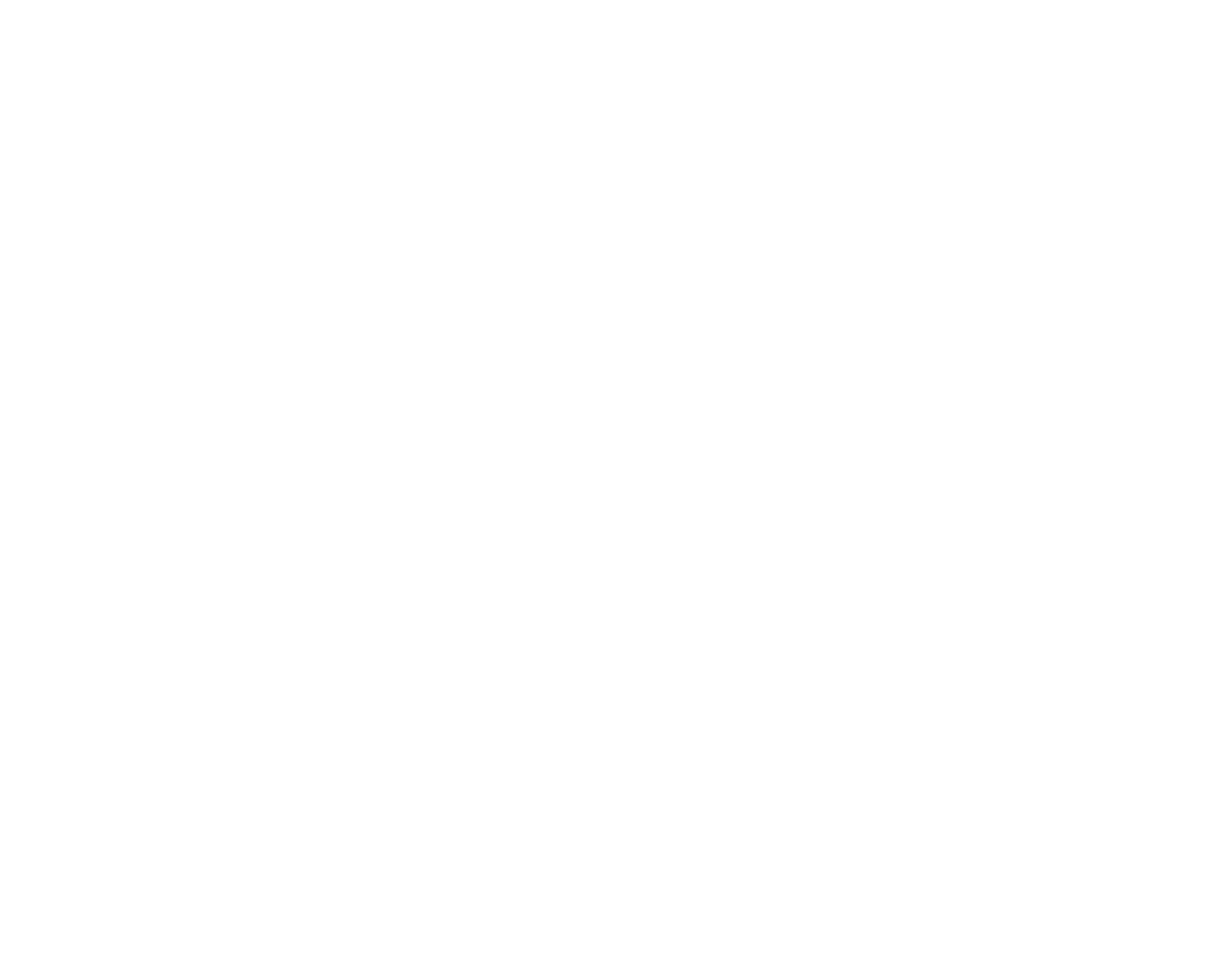
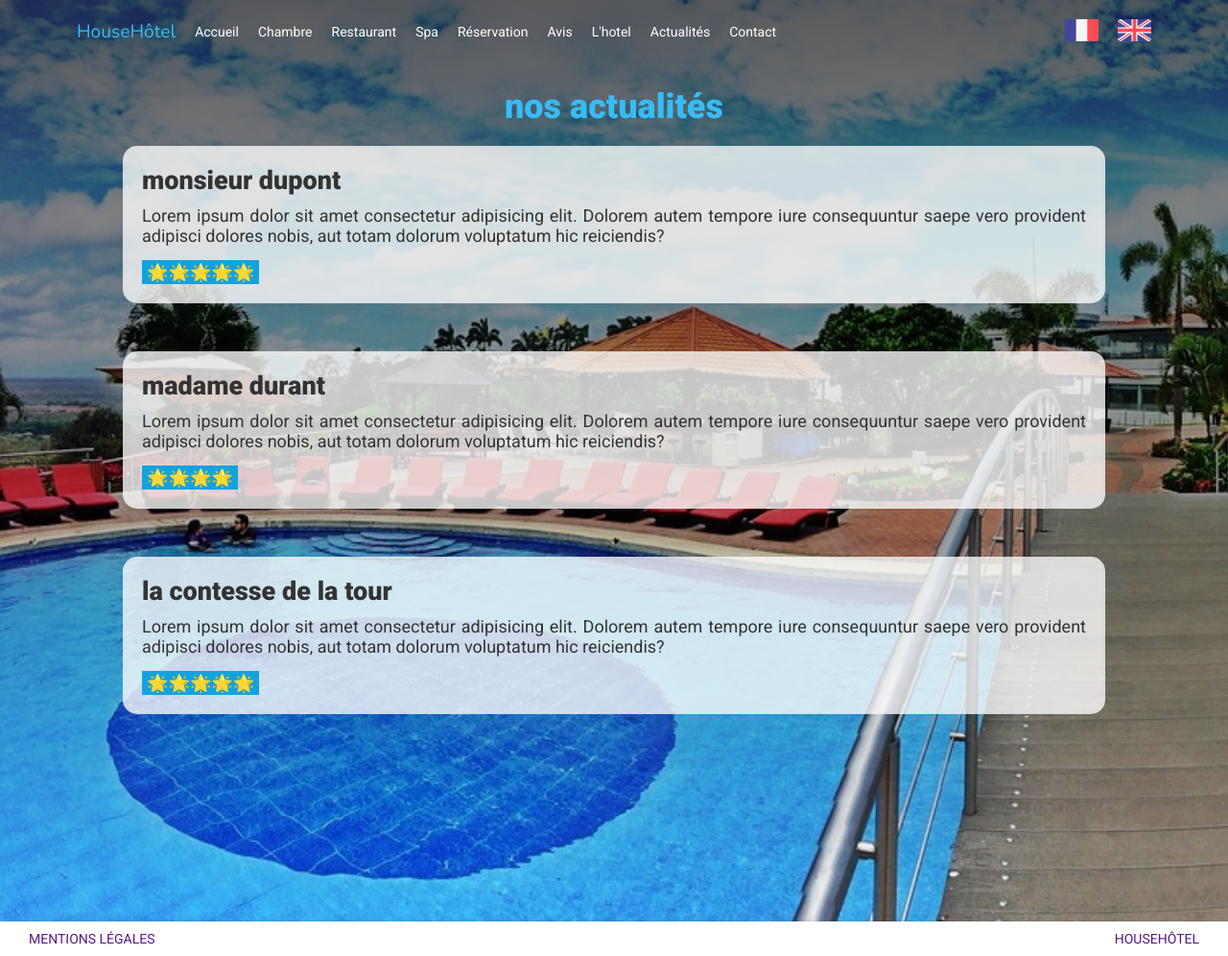
Before and after one commit to Oan-Dev/house-hotel, a plain HTML site: page assets/view/advise.html in a window 1280 px wide. Shown: the whole page at 96% size. Before the commit the page ends 800 px from the top, so only its background shows below. Drawn offline with nearby package versions, Linux system fonts and the light colour scheme.

Commit message:
feat : advise page. bug : emoji design style and its container

```diff
--- /dev/null
+++ b/assets/css/advise.css
@@ -0,0 +1,49 @@
+main {
+    width: 100%;
+    /* background-color: blue; */
+    background-image: linear-gradient(rgba(0, 0, 0, 0.638), transparent), url("../img/pools/HouseHotelPool-2_1920.jpg");
+    background-repeat: no-repeat;
+    background-size: cover;
+    min-height: 120vh;
+    padding-block: 80px;
+}
+
+.container {
+    width: 80%;
+    margin: 10px auto;
+    color: var(--txt-color);
+}
+
+h1 {
+    text-align: center;
+    margin-bottom: 20px;
+    color: var(--primary-color);
+
+}
+
+section {
+    text-align: justify;
+    margin-bottom: 50px;
+    padding: 20px;
+    background-color: rgba(255, 255, 255, 0.775);
+    border-radius: 15px;
+    -webkit-border-radius: 15px;
+    -moz-border-radius: 15px;
+    -ms-border-radius: 15px;
+    -o-border-radius: 15px;
+}
+
+section h2 {
+    margin-bottom: 10px;
+ }
+
+ section p {
+    margin-bottom: 15px;
+ }
+ .star{
+    width: max-content;
+    background-color: #13a2e0;
+    /* color: #13a2e0; */
+    padding: 2px 5px;
+
+ }
--- a/assets/view/advise.html
+++ b/assets/view/advise.html
@@ -4,9 +4,70 @@
     <meta charset="UTF-8">
     <meta http-equiv="X-UA-Compatible" content="IE=edge">
     <meta name="viewport" content="width=device-width, initial-scale=1.0">
-    <title>House Hôtel | les avis </title>
+    <link rel="stylesheet" href="../css/advise.css">
+    <link rel="stylesheet" href="../css/style.css">
+    <title>House Hôtel | les actualités </title>
 </head>
 <body>
+    <header>
+        <div class="logo">
+          <a href="../../index.html"">HouseHôtel</a>
+        </div>
+        <nav>
+            <a href="../../index.html">Accueil </a>
+            <a href="room.html">Chambre</a>
+            <a href="restaurant.html">Restaurant </a>
+            <a href="spa.html">Spa </a>
+            <a href="reservation.html">Réservation </a>
+            <a href="advise.html">Avis </a>
+            <a href="hotel.html">L'hotel </a>
+            <a href="actualities.html">Actualités </a>
+            <a href="contact.html">Contact </a>
+        </nav>
+        <div class="flag">
+            <a href=""><img src="../img/flag/france.png" alt="drapeau france" /></a>
+            <a href=""
+              ><img
+                src="../img/flag/united-kingdom.png" alt="drapeau united-kingdom"/></a>
+          </div>
+        <div class="hamburger">
+            <span class="bar"></span>
+            <span class="bar"></span>
+            <span class="bar"></span>
+          </div>
+      </header>
+      <main>
+          <div class="container">
+            <h1>nos actualités</h1>
+            <section>
+                <h2>monsieur dupont</h2>
+                <p>Lorem ipsum dolor sit amet consectetur adipisicing elit. Dolorem autem tempore iure consequuntur saepe vero provident adipisci dolores nobis, aut totam dolorum voluptatum hic reiciendis?</p>
+                <div class="star">
+                    🌟🌟🌟🌟🌟
+                </div>
+            </section>
+            <section>
+                <h2>madame durant</h2>
+                <p>Lorem ipsum dolor sit amet consectetur adipisicing elit. Dolorem autem tempore iure consequuntur saepe vero provident adipisci dolores nobis, aut totam dolorum voluptatum hic reiciendis?</p>
+                <div class="star">
+                    🌟🌟🌟🌟
+                </div>
+            </section>
+            <section>
+                <h2>la contesse de la tour</h2>
+                <p>Lorem ipsum dolor sit amet consectetur adipisicing elit. Dolorem autem tempore iure consequuntur saepe vero provident adipisci dolores nobis, aut totam dolorum voluptatum hic reiciendis?</p>
+                <div class="star">
+                    🌟🌟🌟🌟🌟
+                </div>
+            </section>
+        </div>
+      </main>
+      <footer>
+        <a href="">mentions légales</a>
+        <a href="">househôtel</a>
+    </footer>
+    <!-- https://www.flaticon.com/  icon libre de droit-->
+    <script src="../js/app.js"></script>
 
 </body>
 </html>
```
